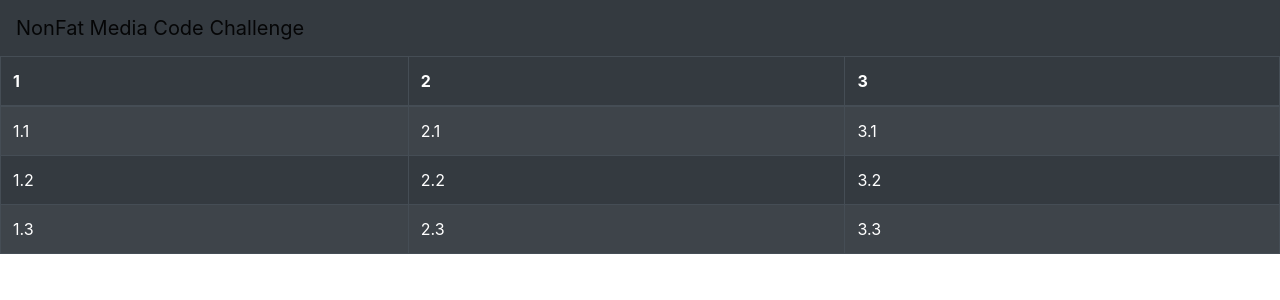
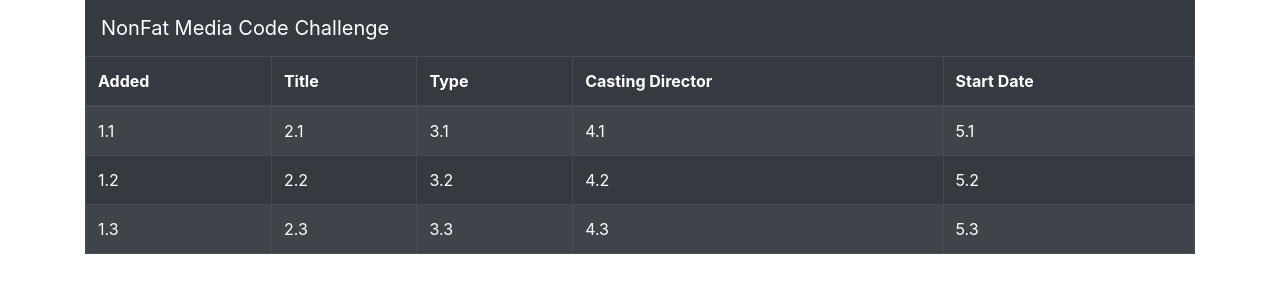
Before and after one commit to BeatrizTovar/breakdown-code, a React (Create React App) app in the folder nonfat-media/: page / in a window 1280 px wide. Shown: the top 300 px of the page. Built offline with nearby package versions, Linux system fonts and the light colour scheme.

Commit message:
adding projects file

```diff
--- a/nonfat-media/src/App.js
+++ b/nonfat-media/src/App.js
@@ -7,7 +7,7 @@ import BreakdownList from "./common/list";
 class App extends Component {
   render() {
     return (
-      <div>
+      <div className="container">
         <Navbar_Top />
         <BreakdownList />
       </div>
--- a/nonfat-media/src/common/list.jsx
+++ b/nonfat-media/src/common/list.jsx
@@ -6,9 +6,11 @@ const BreakdownList = () => {
     <Table striped bordered hover variant="dark">
       <thead>
         <tr>
-          <th>1</th>
-          <th>2</th>
-          <th>3</th>
+          <th>Added</th>
+          <th>Title</th>
+          <th>Type</th>
+          <th>Casting Director</th>
+          <th>Start Date</th>
         </tr>
       </thead>
       <tbody>
@@ -16,16 +18,22 @@ const BreakdownList = () => {
           <td>1.1</td>
           <td>2.1</td>
           <td>3.1</td>
+          <td>4.1</td>
+          <td>5.1</td>
         </tr>
         <tr>
           <td>1.2</td>
           <td>2.2</td>
           <td>3.2</td>
+          <td>4.2</td>
+          <td>5.2</td>
         </tr>
         <tr>
           <td>1.3</td>
           <td>2.3</td>
           <td>3.3</td>
+          <td>4.3</td>
+          <td>5.3</td>
         </tr>
       </tbody>
     </Table>
--- a/nonfat-media/src/common/navbar.jsx
+++ b/nonfat-media/src/common/navbar.jsx
@@ -3,7 +3,7 @@ import { Navbar } from "react-bootstrap";
 
 const Navbar_Top = () => {
   return (
-    <Navbar bg="dark">
+    <Navbar bg="dark" variant="dark">
       <Navbar.Brand>{"NonFat Media Code Challenge"}</Navbar.Brand>
     </Navbar>
   );
```
Also changed, not shown: nonfat-media/src/services/projects.json (added, +39 -0 lines), nonfat-media/src/services/projectsService.js (added, +43 -0 lines).
